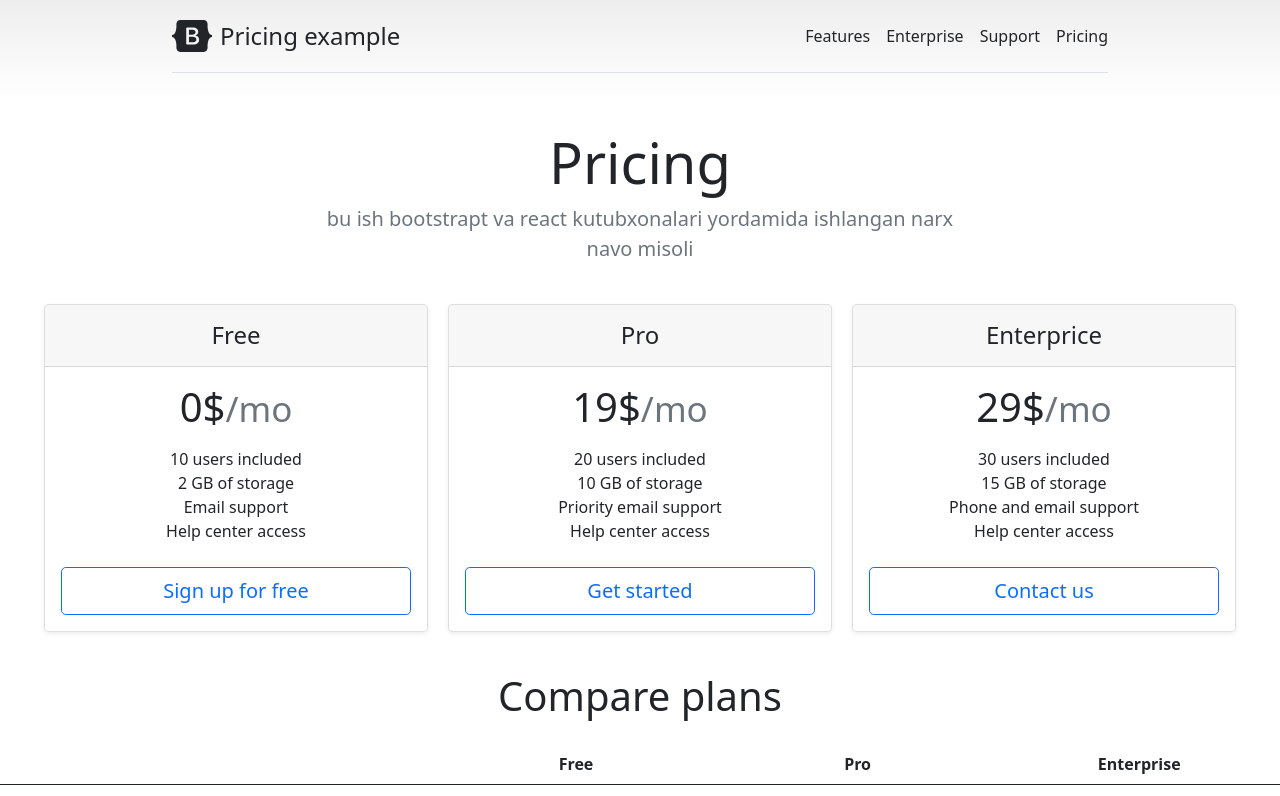
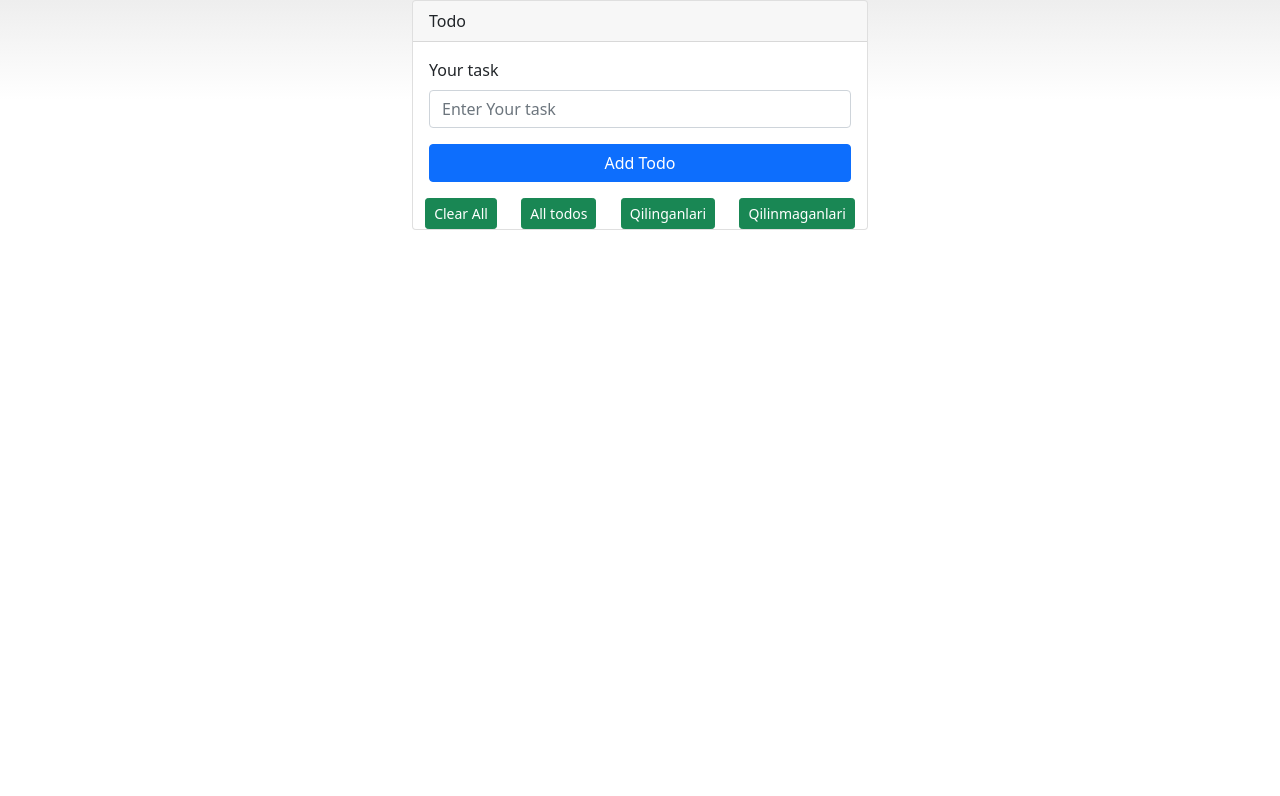
Before and after one commit to Nodirbek0105/react-first-work, a React (Vite) app: page / in a window 1280 px wide. Shown: the top 796 px of the page. Built offline with nearby package versions, Linux system fonts and the light colour scheme.

Commit message:
hello mt git

```diff
--- /dev/null
+++ b/src/components/todo/todo.jsx
@@ -0,0 +1,147 @@
+import React, { useState } from 'react'
+
+export default function todo() {
+    const [todos, setTodos] = useState([])
+    const [todoName, setTodoName] = useState("")
+
+    function onSubmit(evt) {
+        evt.preventDefault()
+        console.log(todos.length, todoName);
+        setTodos([...todos, { name: todoName, isDone: false, id: todos.length + 1, rendered: true }])
+        console.log(todos);
+    }
+    function inputChange(id) {
+        let temp = [...todos]
+        let index = temp.findIndex(todo => +todo.id == +id)
+        if (typeof index !== "number") return
+        temp[index].isDone = !temp[index].isDone
+        setTodos(temp)
+    }
+    function deleteTodo(id) {
+        let temp = todos.filter(todo => +todo.id !== +id)
+        setTodos(temp)
+    }
+    let todoBox = document.querySelector("[data-todos]")
+    function all() {
+        todoBox.classList.remove("todos")
+        let temp = [...todos]
+        temp.forEach(todo => {
+            todo.rendered = true
+        })
+        setTodos(temp)
+    }
+    function done() {
+        todoBox.classList.add("todos")
+        let temp = [...todos]
+        temp.forEach(todo => {
+            if (todo.isDone == true) {
+                todo.rendered = true
+            }
+            if (todo.isDone == false) {
+                todo.rendered = false
+            }
+        })
+        setTodos(temp)
+    }
+    function notDone() {
+        todoBox.classList.add("todos")
+        let temp = [...todos]
+        temp.forEach(todo => {
+            if (todo.isDone == false) {
+                todo.rendered = true
+            }
+            if (todo.isDone == true) {
+                todo.rendered = false
+            }
+        })
+        setTodos(temp)
+    }
+    return (
+        <>
+            <div className="container">
+                <div className="row">
+                    <div className="col-sm-6 offset-sm-3">
+                        <div className="card">
+                            <div className="card-header">Todo</div>
+                            <form onSubmit={onSubmit} className="card-body">
+                                <label htmlFor="task" className="form-label">Your task</label>
+                                <input
+                                    value={todoName}
+                                    onChange={evt => setTodoName(evt.target.value)}
+                                    type="text"
+                                    className="form-control"
+                                    id="task"
+                                    placeholder="Enter Your task"
+                                />
+                                <button type="submit" className="btn btn-primary w-100 mt-3">
+                                    Add Todo
+                                </button>
+                            </form>
+                            <div className="filter d-flex justify-content-around align-items-center">
+                                <button
+                                    type="button"
+                                    className="btn btn-sm btn-success"
+                                    onClick={() => {
+                                        setTodos([])
+                                        todoBox.classList.remove("todos")
+                                    }}
+                                >
+                                    Clear All
+                                </button>
+                                <button
+                                    type="button"
+                                    className="btn btn-sm btn-success"
+                                    onClick={() => all()}
+                                >
+                                    All todos
+                                </button>
+                                <button
+                                    type="button"
+                                    className="btn btn-sm btn-success"
+                                    onClick={() => done(todo.id)}
+                                >
+                                    Qilinganlari
+                                </button>
+                                <button
+                                    type="button"
+                                    className="btn btn-sm btn-success"
+                                    onClick={() => notDone(todo.id)}
+                                >
+                                    Qilinmaganlari
+                                </button>
+
+                            </div>
+                            <div data-todos className="">
+                                {...todos.map((todo) => {
+                                    if (todo.rendered !== true) return
+                                    return <>
+                                        <div key={todo.id} className="card mt-4">
+                                            <div
+                                                className="card-header d-flex justify-content-between"
+                                            >
+                                                <div className="parent-input d-flex" style={{alignItems:"start"}}>
+                                                <input onChange={() => inputChange(todo.id)} checked={todo.isDone} type="checkbox" name="" />
+                                                </div>
+                                                <span className={todo.isDone == true ? "line" : "" } style={{maxWidth:"85%"}}>{todo.name}</span>
+                                                <div>
+                                                    <button
+                                                        type="button"
+                                                        className="btn btn-sm btn-danger"
+                                                        onClick={() => deleteTodo(todo.id)}
+                                                    >
+                                                        delete
+                                                    </button>
+                                                </div>
+                                            </div>
+                                        </div>
+                                    </>
+                                    // <TodoItem todo={todo.name} isDone={todo.isDone}/>
+                                })}
+                            </div>
+                        </div>
+                    </div>
+                </div>
+            </div >
+        </>
+    )
+}
--- a/src/index.scss
+++ b/src/index.scss
@@ -51,6 +51,7 @@
 }
 body {
   background-image: linear-gradient(180deg, #eee, #fff 100px, #fff);
+  height: 100vh;
 }
 
 .container {
@@ -61,7 +62,17 @@ body {
   max-width: 700px;
 }
 .my-card {
-    @media (min-width:641px) {
-        width: 30%;
-    }
+  @media (min-width: 641px) {
+    width: 30%;
+  }
 }
+
+.line{
+  text-decoration: line-through;
+}
+
+.todos{
+  input[type=checkbox]{
+    display: none;
+  }
+}
--- a/src/main.jsx
+++ b/src/main.jsx
@@ -4,12 +4,14 @@ import "./bootstrapt.css"
 import Header from './components/header/header'
 import Main from "./components/main/tana"
 import Footer from "./components/footer/footer"
+import Todo from "./components/todo/todo"
 import './index.scss'
 
 ReactDOM.createRoot(document.getElementById('root')).render(
   <React.StrictMode>
-    <Header />
+    {/* <Header />
     <Main />
-    <Footer />
+    <Footer /> */}
+    <Todo/>
   </React.StrictMode>,
 )
```
Also changed, not shown: src/components/header/header.css (deleted, +0 -7 lines), 1 other file (tests, documents, lock files or other folders).
